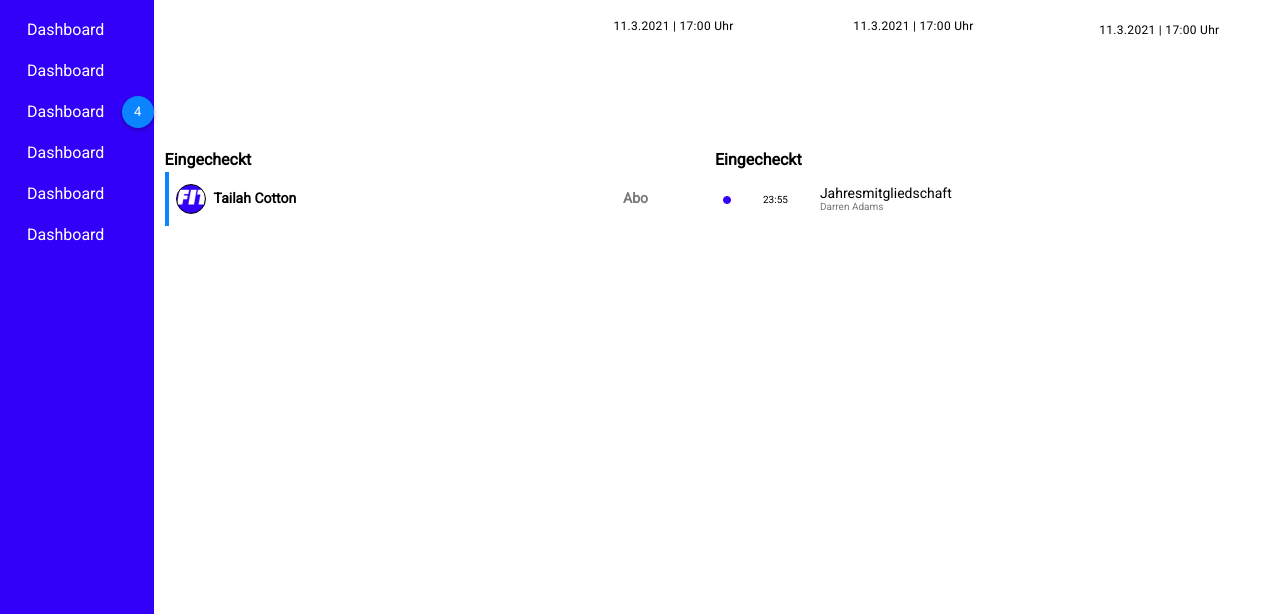
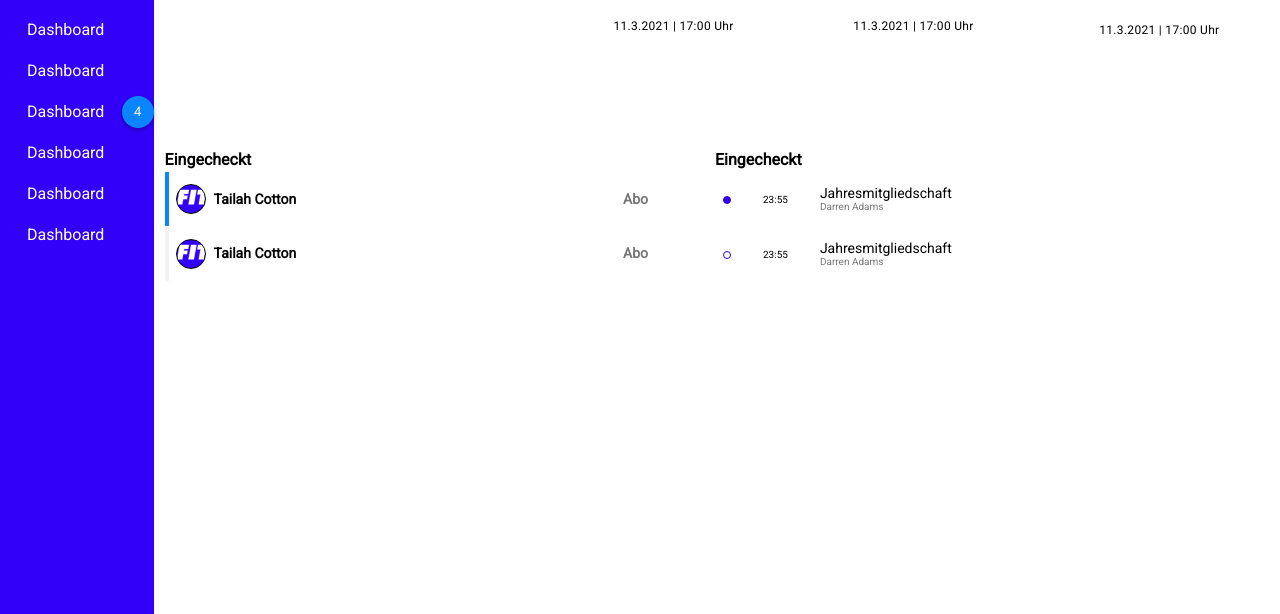
Before and after one commit to falenito13/bg-markup, a plain HTML site: page dashboard.html in a window 1280 px wide. Shown: the part 186-800 px from the top of the page. Drawn offline with Linux system fonts and the light colour scheme.

Commit message:
changes - active,inactive

```diff
--- a/css/dashboard.css
+++ b/css/dashboard.css
@@ -197,6 +197,17 @@ body {
     justify-content: space-between;
     align-items: center;
     padding: 12px 0;
+    border-left: #f2f2f2 4px solid;
+    background-color: #ffffff;
+}
+
+.user.active {
+    display: flex;
+    flex-direction: row;
+    transition: 0.1s linear;
+    justify-content: space-between;
+    align-items: center;
+    padding: 12px 0;
     border-left: #0a84ff 4px solid;
     background-color: #ffffff;
 }
@@ -224,12 +235,6 @@ body {
     font-size: 14px;
     color: #777777;
     padding-right: 14px;
-}
-
-.user-info div.active {
-    width: 6px;
-    height: 44px;
-    background-color: #0a84ff;
 }
 
 .user-img {
--- a/dashboard.html
+++ b/dashboard.html
@@ -82,9 +82,16 @@
         <div class="product-details">
             <div class="users">
                 <p class="active">Eingecheckt</p>
+                <div class="user active">
+                    <div class="user-info">
+                        <div class="user-img active"></div>
+                        <p class="text-black">Tailah Cotton</p>
+                    </div>
+                    <p>Abo</p>
+                </div>
                 <div class="user">
                     <div class="user-info">
-                        <div class="user-img"></div>
+                        <div class="user-img active"></div>
                         <p class="text-black">Tailah Cotton</p>
                     </div>
                     <p>Abo</p>
@@ -104,6 +111,18 @@
                         </div>
                     </div>
                 </div>
+                <div class="product">
+                    <div class="product-info">
+                        <div class="item">
+                            <div class="inactive"></div>
+                            <p>23:55 </p>
+                        </div>
+                        <div class="details-group">
+                            <p>Jahresmitgliedschaft</p>
+                            <p class="small-text">Darren Adams</p>
+                        </div>
+                    </div>
+                </div>
             </div>
         </div>
     </div>
```
